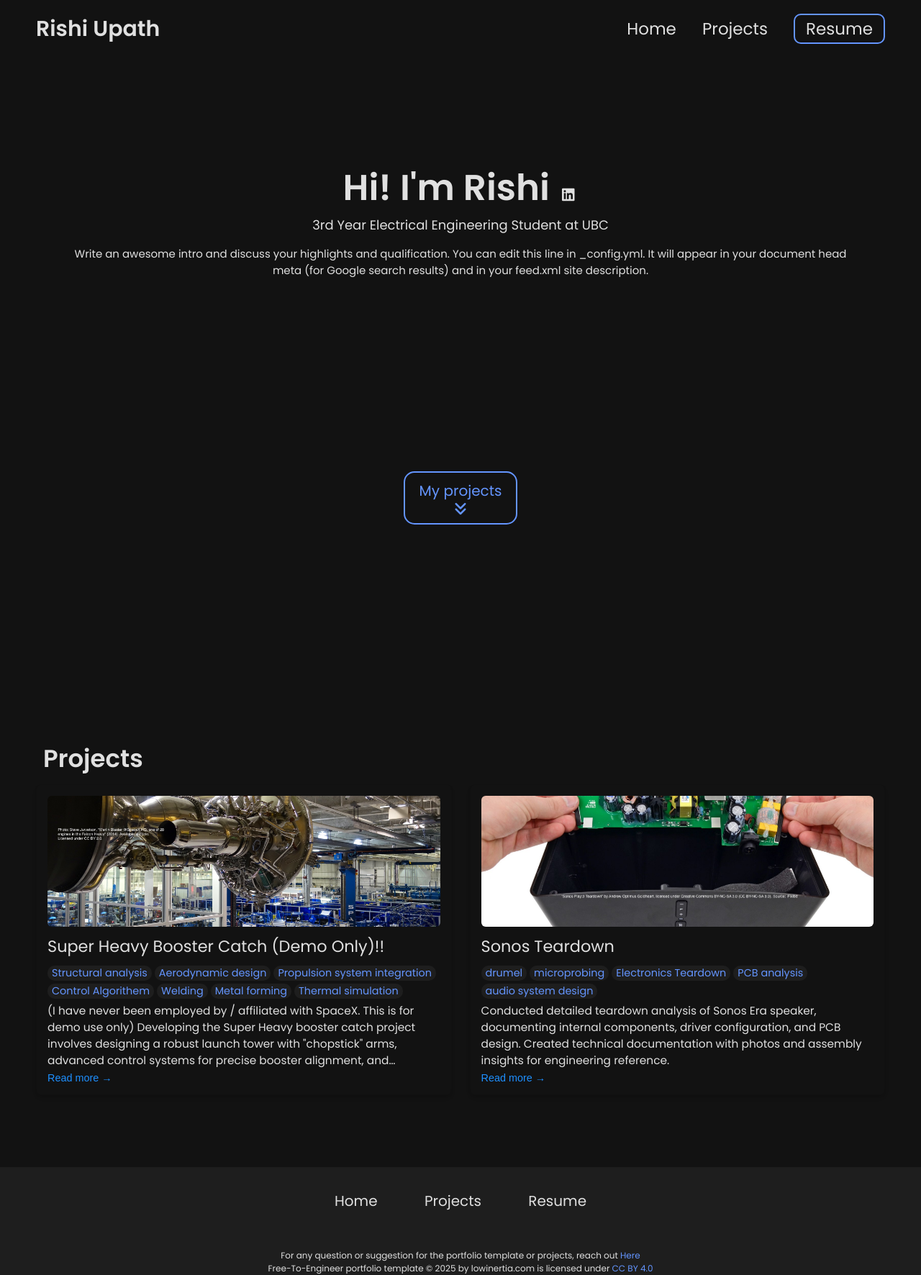
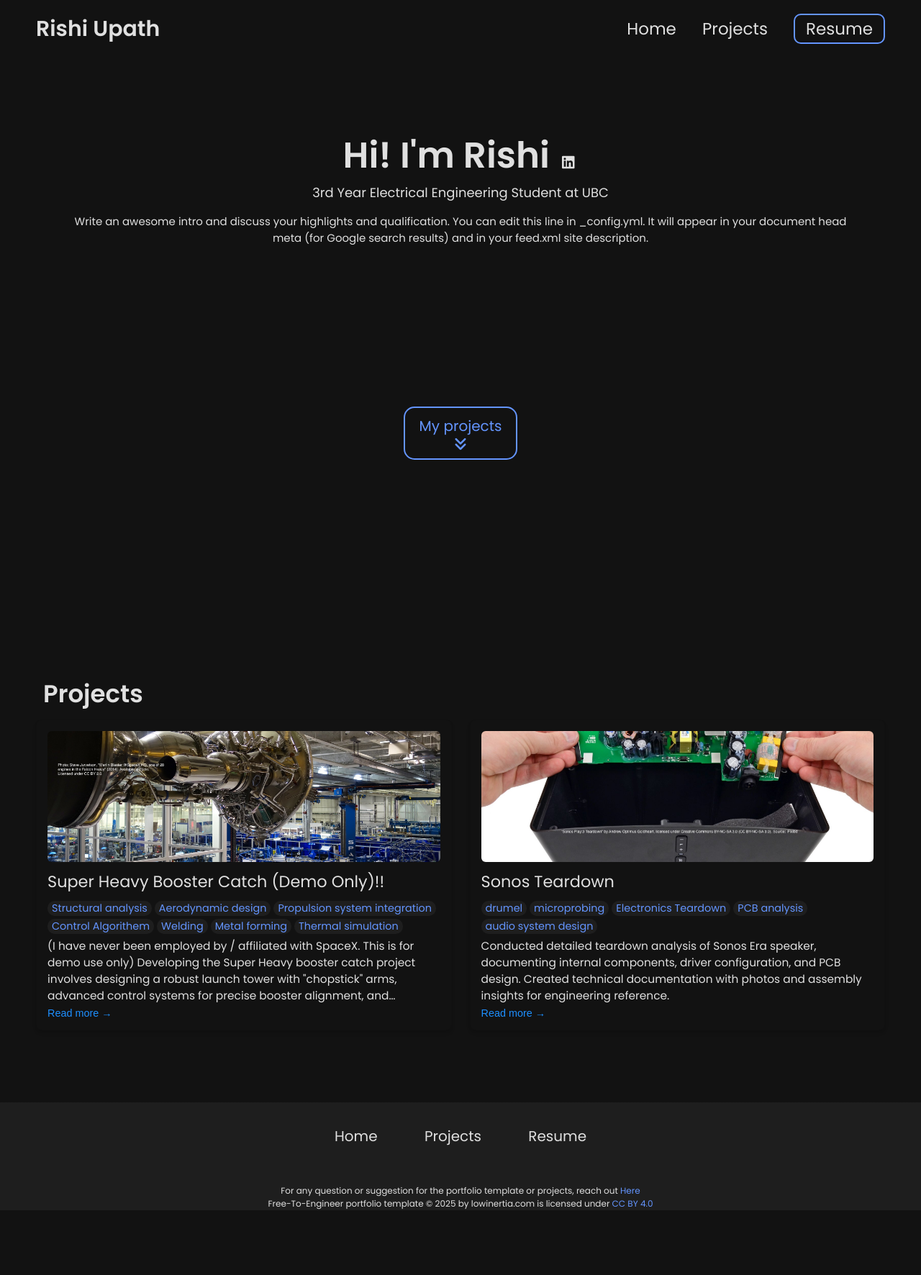
Before and after one commit to rishiupath/rishiupath.github.io, a Jekyll site: the page built from index.html, in a window 1280 px wide. Shown: the whole page at 72% size. Built offline with Jekyll 4.4.1, drawn with Linux system fonts in a browser that asks for light colours; after the commit the page ends 1682 px from its top, so only the background shows below that.

Commit message:
Update styles.css

```diff
--- a/css/styles.css
+++ b/css/styles.css
@@ -154,7 +154,7 @@ nav .mobile-nav {
     justify-content: center;   /* centers vertically */
     align-items: center;       /* centers horizontally */
     flex-direction: column;    /* stack content vertically */
-    min-height: 50vh;         /* make section fill the whole screen */
+    min-height: 40vh;         /* make section fill the whole screen */
     text-align: center;        /* center the text */
 }
 
```
